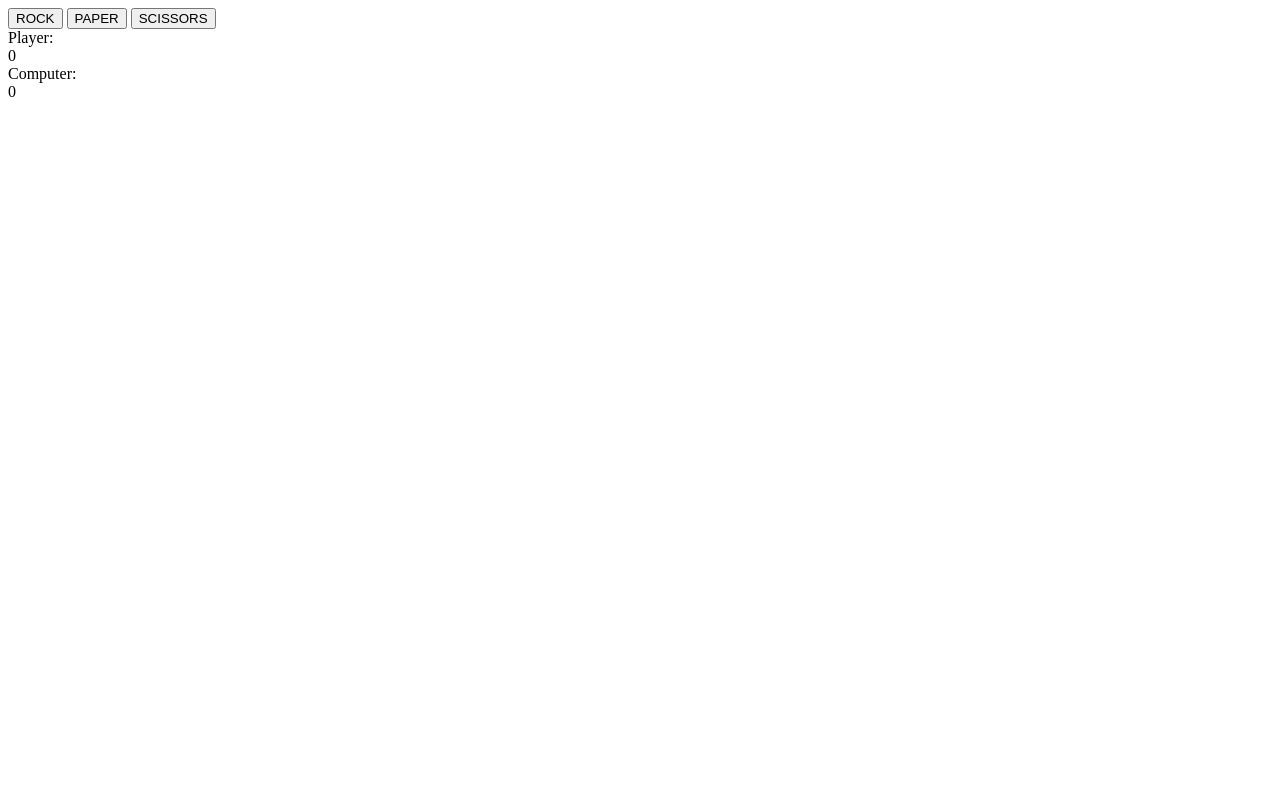
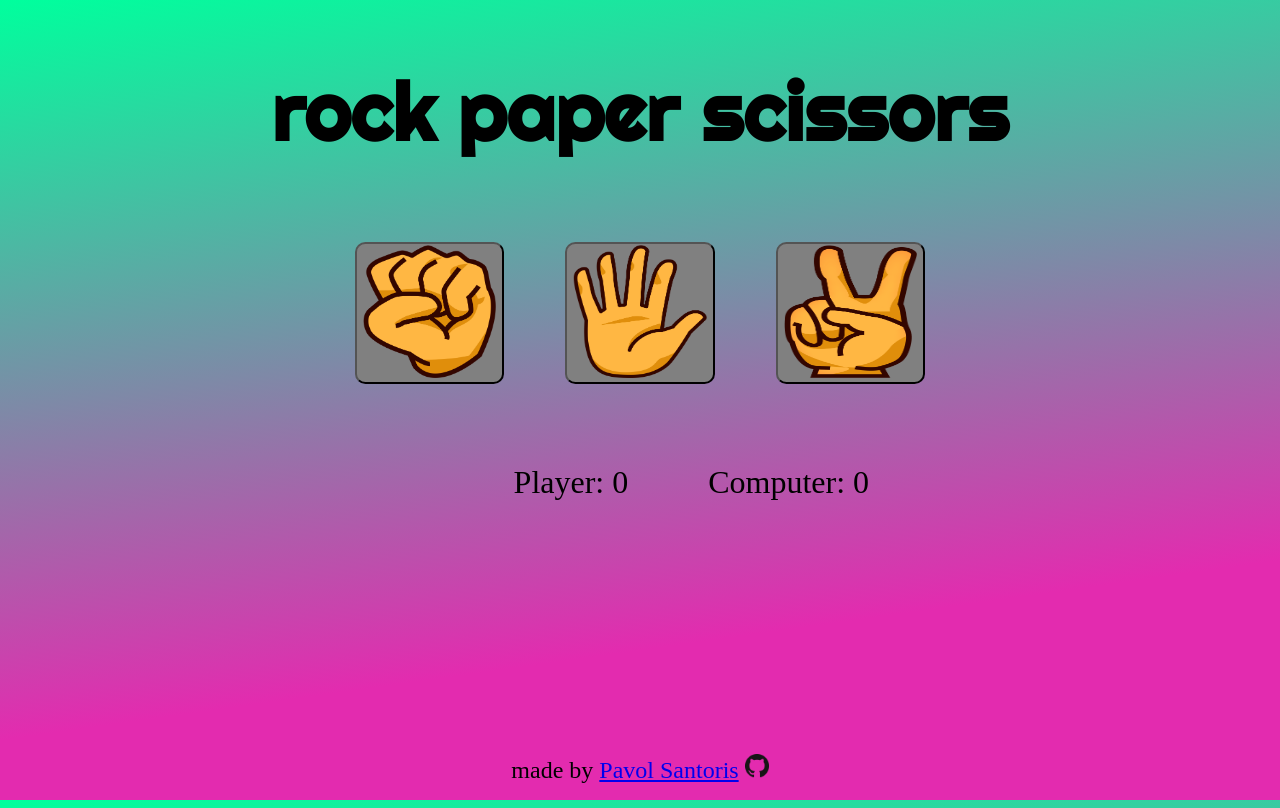
Before and after one commit to paulpull/rock-paper-scissors, a plain HTML site: page index.html in a window 1280 px wide. Drawn offline with Linux system fonts and the light colour scheme.

Commit message:
Roughly final style + assets

```diff
--- a/index.html
+++ b/index.html
@@ -6,15 +6,25 @@
     <meta name="viewport" content="width=device-width, initial-scale=1.0">
     <title>Rock Paper Scissors</title>
     <script src='script.js' defer></script>
+    <link rel="stylesheet" href="styles.css">
+    <link href="https://fonts.googleapis.com/css2?family=Righteous&display=swap" rel="stylesheet">
 </head>
 <body>
-    <button id='rock'>ROCK</button>
-    <button id='paper'>PAPER</button>
-    <button id='scissors'>SCISSORS</button>
-    <div>
-        <div>Player: <div id='playerScore'>0</div></div>
-        <div>Computer: <div id='computerScore'>0</div></div>
+    <div class="content">
+        <div id="title">
+            <h1 id="">rock paper scissors</h1>
+        </div>
+        <div id='buttons'>
+            <button id='rock'><img src="assets/rock.png" alt="raised fist"></button>
+            <button id='paper'><img src="assets/paper.png" alt="raised hand"></button>
+            <button id='scissors'><img src="assets/scissors.png" alt="hand with index and middle finger raised"></button>
+        </div>
+        <div id='scoreBoard'>
+            <div id="player">Player: <div id='playerScore'>0</div></div>
+            <div id="computer">Computer: <div id='computerScore'>0</div></div>
+        </div>
         <div id='message'></div>
     </div>
+    <footer id="footer">made by <a href="https://pavol.me">Pavol Santoris</a> <a href="https://github.com/pavol-me"><img src="assets/GitHub-Mark-32px.png" alt="GitHub logo"></a></footer>
 </body>
 </html>
--- a/script.js
+++ b/script.js
@@ -1,30 +1,40 @@
 const rock = document.querySelector('#rock');
-rock.addEventListener('click', () => playRound('rock', playComputer()));
+rock.addEventListener('click', () => playGame('rock'));
 
 const paper = document.querySelector('#paper');
-paper.addEventListener('click', () => playRound('paper', playComputer()));
+paper.addEventListener('click', () => playGame('paper'));
 
 const scissors = document.querySelector('#scissors');
-scissors.addEventListener('click', () => playRound('scissors', playComputer()));
+scissors.addEventListener('click', () => playGame('scissors'));
 
 const playerScore = document.querySelector('#playerScore');
 const computerScore = document.querySelector('#computerScore');
 const message = document.querySelector('#message');
 
+function playGame(playerSelection) {
+    cleanScore();
+    playRound(playerSelection, playComputer())
+}
+
+function cleanScore() {
+    if (playerScore.textContent === '5' || computerScore.textContent === '5') {
+        playerScore.textContent = '0';
+        computerScore.textContent = '0';
+    }
+}
 
 function playRound(playerSelection, computerSelection) {
-
-    // 3 = draw, 2 = loose, 1 = win
-
     if (playerSelection === computerSelection) {
         message.textContent = 'It\'s a tie';
     } else if ((playerSelection === 'rock' && computerSelection === 'scissors') || (playerSelection === 'paper' && computerSelection === 'rock') || (playerSelection === 'scissors' && computerSelection === 'paper')) {
         playerScore.textContent = (Number(playerScore.textContent) + 1);
-        message.textContent = 'Player wins!';
+        message.textContent = 'Nice one';
     } else {
         computerScore.textContent = (Number(computerScore.textContent) + 1);
-        message.textContent = 'Computer wins';
+        message.textContent = 'You can still make it';
     };
+
+    checkWinner();
 }
 
 function playComputer() {
@@ -33,30 +43,12 @@ function playComputer() {
     return choices[random];
 }
 
-// function game() {
-//     let playerScore = 0
-//     let computerScore = 0
-//     let roundWinner
-//
-//     for (let i = 0; i < 5; i++) {
-//         roundWinner = playRound();
-//         console.log(roundWinner);
-//         if (roundWinner === "1") {
-//             playerScore = playerScore + 1;
-//             console.log("Player wins! Player: " + playerScore + " Computer: " + computerScore);
-//         } else if (roundWinner === "2") {
-//             computerScore = computerScore + 1;
-//             console.log("Computer wins. Player: " + playerScore + " Computer: " + computerScore);
-//         } else {
-//             console.log("Draw. Player: " + playerScore + " Computer: " + computerScore);
-//         }
-//     }
-//
-//     if (playerScore < computerScore) {
-//         alert("Computer Wins. The final score is: Player: " + playerScore + " Computer: " + computerScore);
-//     } else if (playerScore > computerScore) {
-//         alert("Player Wins! The final score is: Player: " + playerScore + " Computer: " + computerScore);
-//     } else {
-//         alert   ("It's a Draw. Wanna play again? The final score is: Player: " + playerScore + " Computer: " + computerScore);
-//     }
-// }
+function checkWinner() {
+    if (playerScore.textContent === '5') {
+        message.textContent = 'Player is the ultimate winner! Wanna play again?';
+    } else if (computerScore.textContent === '5') {
+        message.textContent = 'Computer beats the player. Wanna try again?';
+    } else {
+        return;
+    }
+}
--- a/styles.css
+++ b/styles.css
@@ -0,0 +1,102 @@
+html, body {
+    height: 100%;
+}
+
+body {
+    display: flex;
+    flex-direction: column;
+    background: linear-gradient(172deg, rgb(0, 255, 157) 0.00%, rgb(227, 43, 175) 75.56%);
+}
+
+.content {
+    flex: 1 0 auto;
+}
+
+#title h1 {
+    text-align: center;
+    font-family: 'Righteous', cursive;
+    font-size: 5em;
+}
+
+#buttons {
+    margin-top: 5em;
+    display: flex;
+    flex-direction: row;
+    align-content: center;
+    justify-content: space-around;
+}
+
+#buttons button {
+    border-radius: 7%;
+    background-color: grey;
+}
+
+#rock {
+    margin-left: 25%;
+}
+
+#rock img {
+    width: 10em;
+    height: 10em;
+}
+
+#paper img {
+    width: 10em;
+    height: 10em;
+}
+
+#scissors {
+    margin-right: 25%;
+}
+
+#scissors img {
+    width: 10em;
+    height: 10em;
+}
+
+#scoreBoard {
+    display: flex;
+    flex-direction: row;
+    align-content: center;
+    column-gap: 5em;
+    margin-top: 5em;
+    margin-left: 40%;
+    margin-bottom: 5em;
+}
+
+#player {
+    display: inline;
+    font-size: 2em;
+    text-align: center;
+}
+
+#playerScore {
+    display: inline;
+}
+
+#computer {
+    display: inline;
+    font-size: 2em;
+    text-align: center;
+}
+
+#computerScore {
+    display: inline;
+}
+
+#message {
+    font-size: 2em;
+    text-align: center;
+}
+
+#footer {
+    flex-shrink: 0;
+    text-align: center;
+    margin-bottom: 1em;
+    font-size: 1.5em;
+}
+
+#footer img {
+    width: 1em;
+    height: 1em;
+}
```
Also changed, not shown: assets/GitHub-Mark-32px.png (added), assets/paper.png (added), assets/rock.png (added), assets/scissors.png (added).
